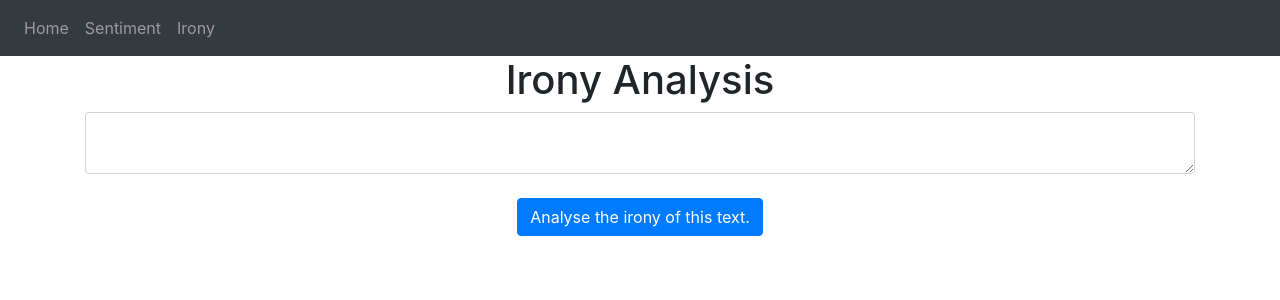
After one commit to notBigL/BAWebsite, a Flask app: page /irony in a window 1280 px wide. The commit adds this page. Shown: the top 300 px of the page. Run offline with Flask 3, Linux system fonts and the light colour scheme; some libraries are stand-ins or nearby versions.

Commit message:
User stuff is deprecated now and the website can now analyse the sentiment and irony of a given text. Output is only on the console tho rn

```diff
--- a/website/templates/base.html
+++ b/website/templates/base.html
@@ -26,21 +26,15 @@
     </button>
     <div class="collapse navbar-collapse" id="navbar">
         <div class="navbar-nav">
-            {% if user.is_authenticated %}
             <a class="nav-item nav-link" id="home" href="/">
                 Home
             </a>
-            <a class="nav-item nav-link" id="logout" href="/logout">
-                Logout
+            <a class="nav-item nav-link" id="logout" href="/sentiment">
+                Sentiment
             </a>
-            {% else %}
-            <a class="nav-item nav-link" id="login" href="/login">
-                Login
+            <a class="nav-item nav-link" id="login" href="/irony">
+                Irony
             </a>
-            <a class="nav-item nav-link" id="signUp" href="/sign-up">
-                Sign Up
-            </a>
-            {% endif%}
         </div>
     </div>
 </nav>
--- /dev/null
+++ b/website/templates/irony.html
@@ -0,0 +1,12 @@
+{%extends "base.html" %} {% block title %}Irony{% endblock %}
+
+{% block content %}
+<h1 align="center">Irony Analysis</h1>
+<form method="post">
+    <textarea name="note" id="note" class="form-control"></textarea>
+    <br />
+    <div align="center">
+        <button type="submit" class="btn btn-primary">Analyse the irony of this text.</button>
+    </div>
+</form>
+{% endblock %}
--- a/website/views.py
+++ b/website/views.py
@@ -4,25 +4,23 @@ from flask import Blueprint, render_template, request, flash, jsonify
 from flask_login import login_required, current_user
 from .models import Note
 from . import db
+from . import analyze
 
 views = Blueprint('views', __name__)
 
 
 @views.route('/', methods=['GET', 'POST'])
-@login_required
 def home():
     if request.method == 'POST':
         note = request.form.get('note')
 
-        if len(note) < 1:
-            flash("Note is too short", category='error')
+        if len(note) < 6:
+            flash("Text is too short", category='error')
         else:
-            new_note = Note(data=note, user_id=current_user.id)
-            db.session.add(new_note)
-            db.session.commit()
+            analyze.analyze_sentiment(note)
             flash("Note added", category='success')
 
-    return render_template("home.html", user=current_user)
+    return render_template("home.html")
 
 
 @views.route("/delete-note", methods=["POST"])
@@ -36,3 +34,31 @@ def delete_note():
             db.session.commit()
 
     return jsonify({})
+
+
+@views.route('/sentiment', methods=['GET', 'POST'])
+def sentiment():
+    if request.method == 'POST':
+        note = request.form.get('note')
+
+        if len(note) < 6:
+            flash("Text is too short", category='error')
+        else:
+            analyze.analyze_sentiment(note)
+            flash("Completed analysis", category='success')
+
+    return render_template("sentiment.html")
+
+
+@views.route('/irony', methods=['GET', 'POST'])
+def irony():
+    if request.method == 'POST':
+        note = request.form.get('note')
+
+        if len(note) < 6:
+            flash("Text is too short", category='error')
+        else:
+            analyze.analyze_sentiment(note)
+            flash("Completed analysis", category='success')
+
+    return render_template("irony.html")
```
Also changed, not shown: website/__init__.py (+0 -10 lines), website/analyze.py (added, +26 -0 lines), website/templates/home.html (+2 -10 lines), website/templates/sentiment.html (added, +12 -0 lines).
